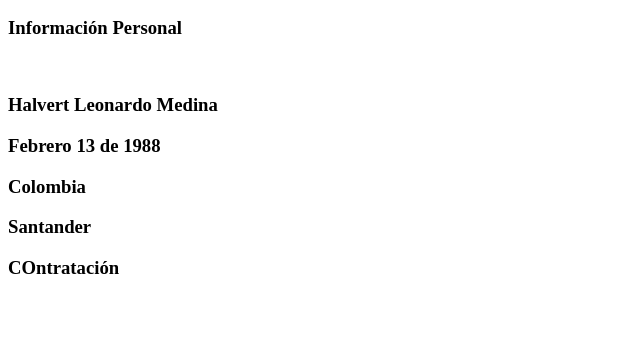
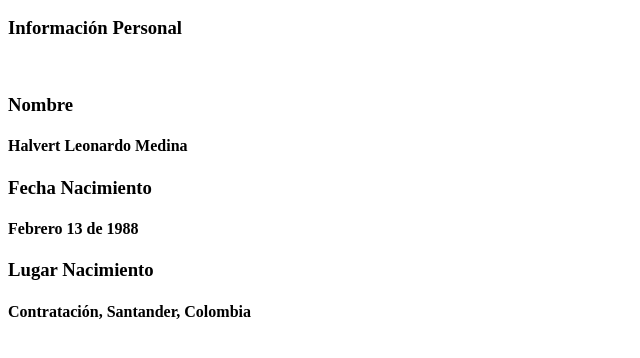
Before and after one commit to halverisa/evalfinal1, a plain HTML site: page index.html in a window 1280 px wide. Shown: the part 110-468 px from the top of the page, without its empty margins (0-640 px from the left). Drawn offline with Linux system fonts and the light colour scheme.

Commit message:
opcion principal
datos perosnales

```diff
--- a/index.html
+++ b/index.html
@@ -24,11 +24,12 @@
         <img src="" alt="">
       </p>
       <p>
-        <h3>Halvert Leonardo Medina</h3>
-        <h3>Febrero 13 de 1988</h3>
-        <h3>Colombia</h3>
-        <h3>Santander</h3>
-        <h3>COntratación</h3>
+        <h3>Nombre</h3>
+        <h4>Halvert Leonardo Medina</h4>
+        <h3>Fecha Nacimiento</h3>
+        <h4>Febrero 13 de 1988</h4>
+        <h3>Lugar Nacimiento</h3>
+        <h4>Contratación, Santander, Colombia</h4>
       </p>
   </body>
   <footer>
```
